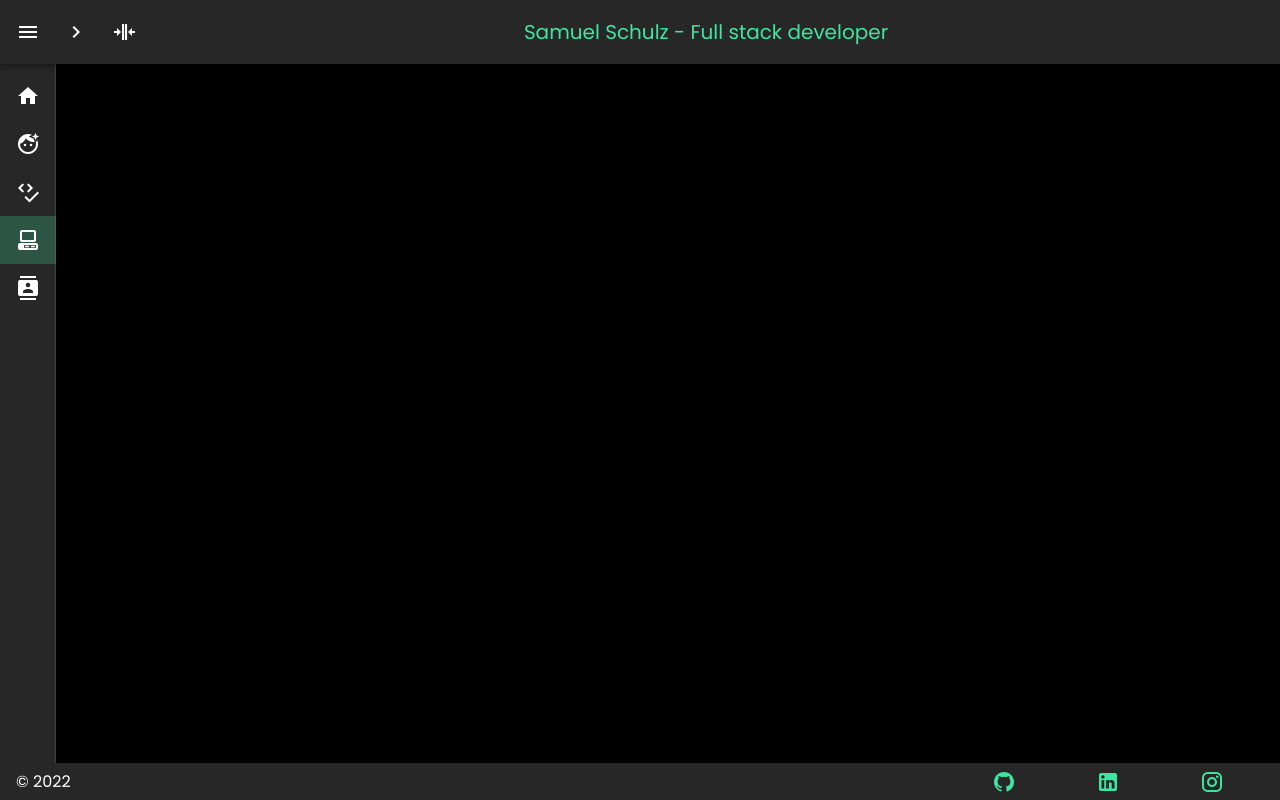
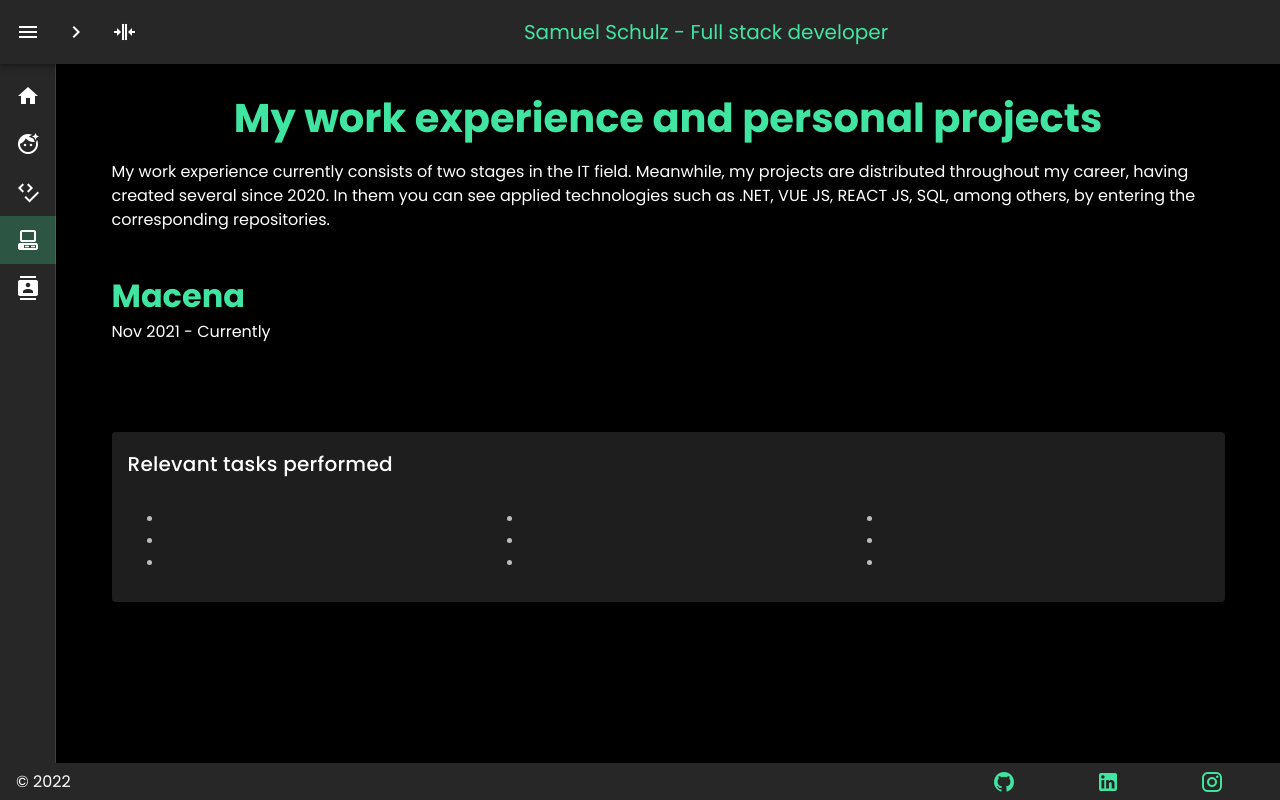
Before and after one commit to sam99s/portfolioNuxt, a Nuxt app: page /experience in a window 1280 px wide. Built offline with nearby package versions, Linux system fonts and the light colour scheme.

Commit message:
Jobs in Experience :art:

```diff
--- /dev/null
+++ b/components/Jobs.vue
@@ -0,0 +1,104 @@
+<template>
+  <v-row>
+    <v-col cols="12">
+      <h3>{{ title }}</h3>
+      <span>{{ subtitle }}</span>
+    </v-col>
+    <v-col cols="12" md="6" align-self="center">
+      <v-img :src="jobImg"></v-img>
+    </v-col>
+
+    <v-col cols="12" md="6">
+      <v-row>
+        <v-col cols="12">
+          <p>{{ text }}</p>
+        </v-col>
+      </v-row>
+      <v-row>
+        <v-col cols="12" align-self="center">
+          <v-img :src="jobGif"></v-img>
+        </v-col>
+        <v-col cols="12" v-if="additionalText">
+          <p>{{ additionalText }}</p>
+        </v-col>
+      </v-row>
+    </v-col>
+
+    <v-col cols="12">
+      <v-card>
+        <v-card-title>Relevant tasks performed</v-card-title>
+        <v-card-text class="d-flex">
+          <v-col cols="12" sm="6" md="4">
+            <ul>
+              <li>{{ tasks.task1 }}</li>
+              <li>{{ tasks.task2 }}</li>
+              <li>{{ tasks.task3 }}</li>
+            </ul>
+          </v-col>
+          <v-col cols="12" sm="6" md="4">
+            <ul>
+              <li>{{ tasks.task4 }}</li>
+              <li>{{ tasks.task5 }}</li>
+              <li>{{ tasks.task6 }}</li>
+            </ul>
+          </v-col>
+          <v-col cols="12" md="4">
+            <ul>
+              <li>{{ tasks.task7 }}</li>
+              <li>{{ tasks.task8 }}</li>
+              <li>{{ tasks.task9 }}</li>
+            </ul>
+          </v-col>
+        </v-card-text>
+      </v-card>
+    </v-col>
+
+    <v-col v-if="site">
+      <a :href="site" target="_blank">
+        <v-btn outlined elevation="2" color="#40e5a1">Go to site</v-btn>
+      </a>
+    </v-col>
+  </v-row>
+</template>
+
+<script>
+export default {
+  name: "Jobs",
+  props: {
+    title: {
+      type: String,
+      required: true,
+    },
+    subtitle: {
+      type: String,
+      required: true,
+    },
+    jobImg: {
+      type: String,
+      required: true,
+    },
+    jobGif: {
+      type: String,
+      required: true,
+    },
+    text: {
+      type: String,
+      required: true,
+    },
+    additionalText: {
+      type: String,
+      default: null,
+    },
+    tasks: {
+      type: Object,
+      required: true,
+    },
+    site: {
+      type: String,
+      required: null,
+    },
+  },
+};
+</script>
+
+<style scoped></style>
--- /dev/null
+++ b/layouts/myExperience.vue
@@ -0,0 +1,61 @@
+<template>
+  <v-container>
+    <v-row>
+      <v-col cols="12">
+        <p>
+          My work experience currently consists of two stages in the IT field.
+          Meanwhile, my projects are distributed throughout my career, having
+          created several since 2020. In them you can see applied technologies
+          such as .NET, VUE JS, REACT JS, SQL, among others, by entering the
+          corresponding repositories.
+        </p>
+      </v-col>
+    </v-row>
+    <Jobs
+      :title="jobs.macena.title"
+      :subtitle="jobs.macena.subtitle"
+      :jobImg="jobs.macena.jobImg"
+      :jobGif="jobs.macena.jobGif"
+      :text="jobs.macena.text"
+      :additionalText="jobs.macena.additionalText"
+      :tasks="jobs.macena.tasks"
+      :site="jobs.macena.site"
+    />
+  </v-container>
+</template>
+
+<script>
+import Jobs from "../components/Jobs.vue";
+export default {
+  name: "myExperience",
+  components: { Jobs },
+  data() {
+    return {
+      jobs: {
+        macena: {
+          title: "Macena",
+          subtitle: "Nov 2021 - Currently",
+          jobImg: "",
+          jobGif: "",
+          text: "",
+          additionalText: "",
+          tasks: {
+            task1: "",
+            task2: "",
+            task3: "",
+            task4: "",
+            task5: "",
+            task6: "",
+            task7: "",
+            task8: "",
+            task9: "",
+          },
+          site: "",
+        },
+      },
+    };
+  },
+};
+</script>
+
+<style scoped></style>
--- a/pages/experience/index.vue
+++ b/pages/experience/index.vue
@@ -0,0 +1,17 @@
+<template>
+  <v-container>
+    <v-row>
+      <v-col cols="12" class="text-center">
+        <h2>My work experience and personal projects</h2>
+      </v-col>
+    </v-row>
+    <MyExperience />
+  </v-container>
+</template>
+
+<script>
+import MyExperience from '../../layouts/myExperience.vue';
+export default { components: { MyExperience } };
+</script>
+
+<style scoped></style>
```
